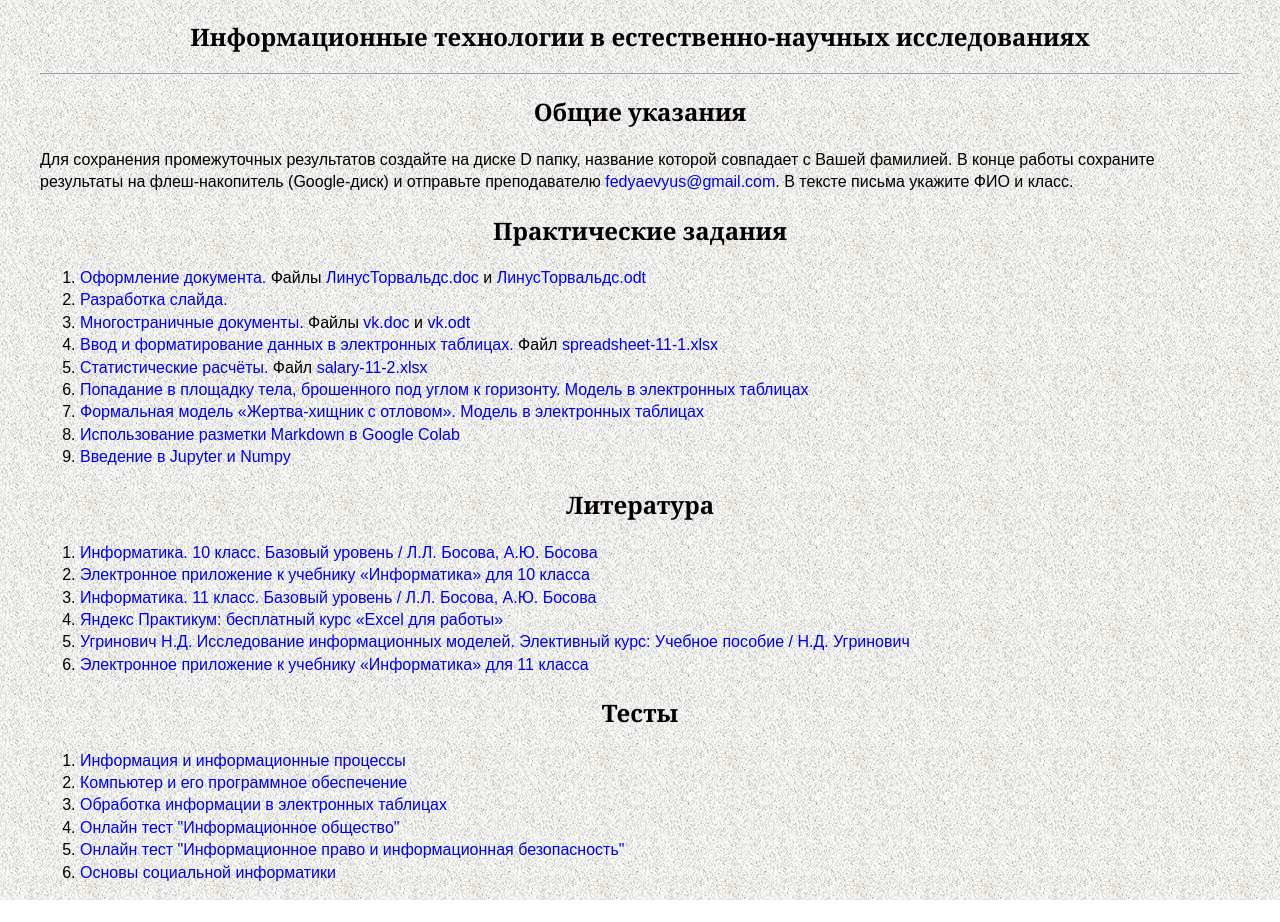
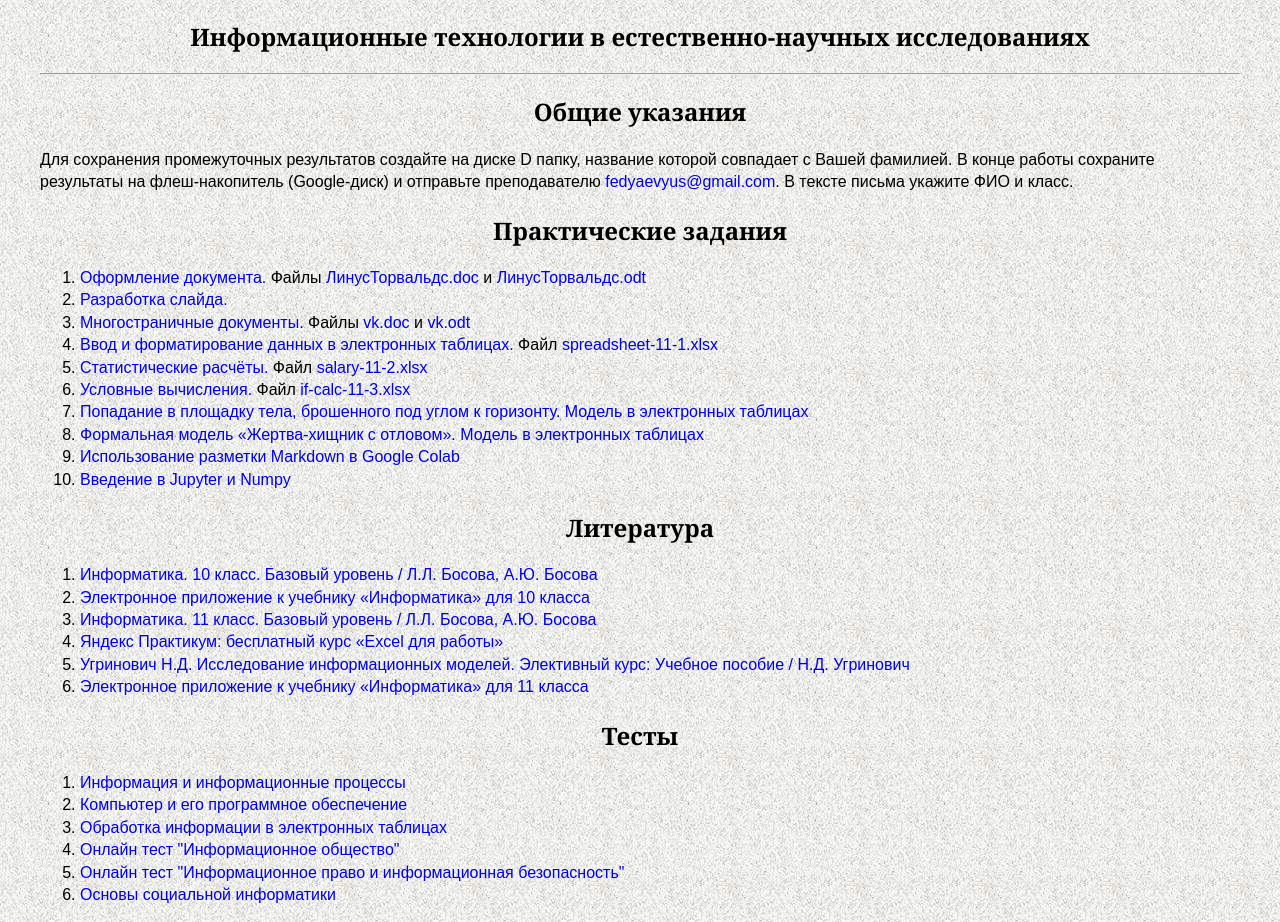
Before and after one commit to orelgym1/orelgym1.github.io, a plain HTML site: page index.html in a window 1280 px wide. Before the commit the page ends 900 px from the top, so only its background shows below. Drawn offline with Linux system fonts and the light colour scheme.

Commit message:
Update index.html

```diff
--- a/index.html
+++ b/index.html
@@ -24,6 +24,7 @@
 	<li><a href="doc/work-10-3.pdf">Многостраничные документы.</a> Файлы <a href="doc/vk.doc" download>vk.doc</a> и <a href="doc/vk.odt" download>vk.odt</a></li>
 	<li><a href="doc/spreadsheet-11-1.pdf">Ввод и форматирование данных в электронных таблицах.</a> Файл <a href="doc/spreadsheet-11-1.xlsx" download>spreadsheet-11-1.xlsx</a></li>
 	<li><a href="doc/salary-11-2.pdf">Статистические расчёты.</a> Файл <a href="doc/salary-11-2.xlsx" download>salary-11-2.xlsx</a></li>
+	<li><a href="doc/if-calc-11-3.pdf">Условные вычисления.</a> Файл <a href="doc/if-calc-11-3.xlsx" download>if-calc-11-3.xlsx</a></li>
 	<!-- <li><a href="doc/exel.pdf">Обработка данных средствами электронных таблиц</a></li>
 	<li><a href="doc/exel2.pdf">Обработка данных средствами электронных таблиц (продолжение)</a></li> -->
 	<li><a href="lab1/theory.html">Попадание в площадку тела, брошенного под углом к горизонту.</a> <a href="lab1/model.html">Модель в электронных таблицах</a></li>
```
